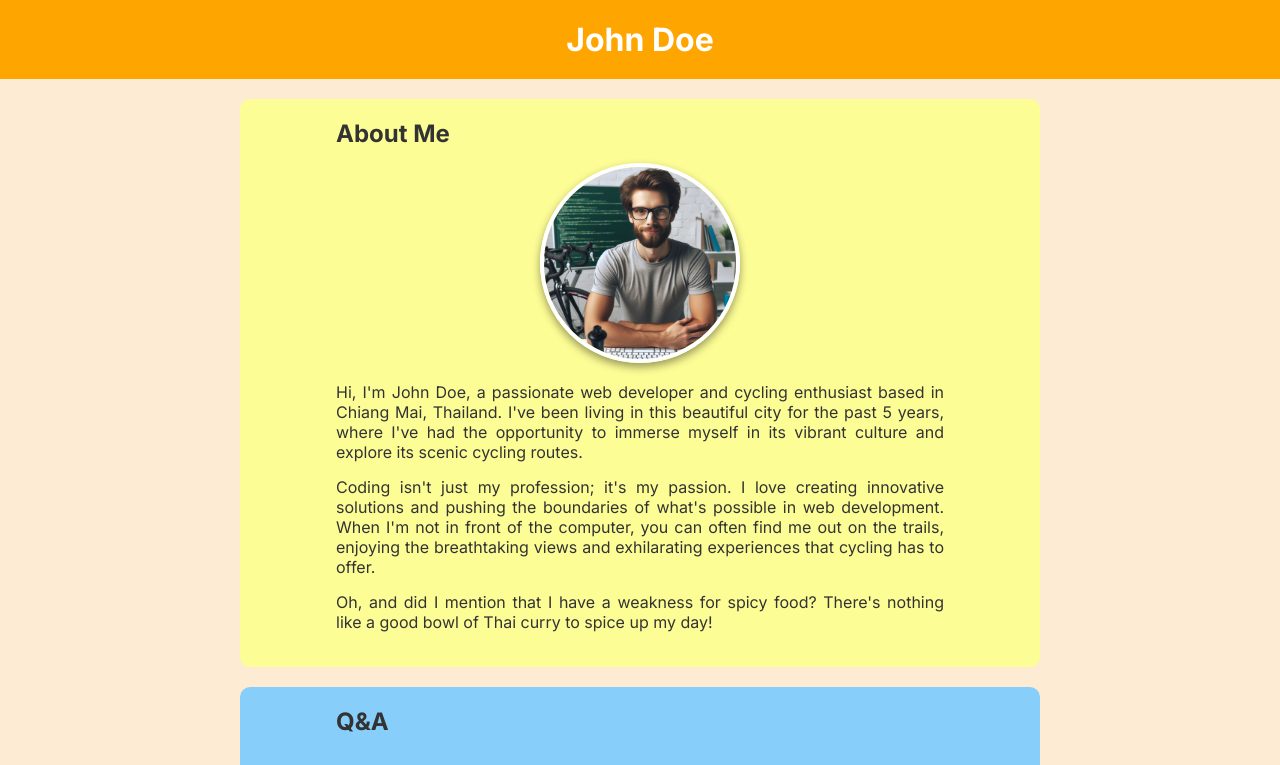
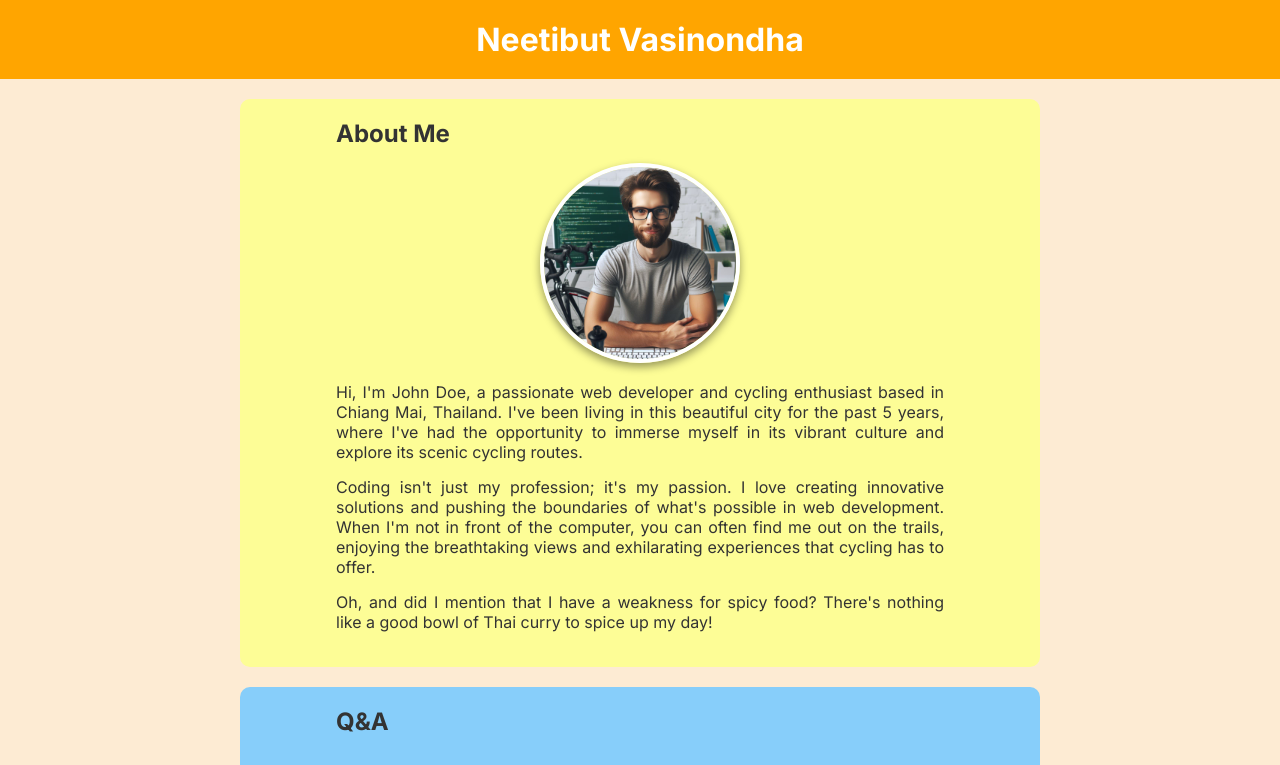
Before and after one commit to neetibut/learn_git_1, a plain HTML site: page index.html in a window 1280 px wide. Shown: the top 765 px of the page. Drawn offline with Linux system fonts and the light colour scheme.

Commit message:
updated header title name

```diff
--- a/index.html
+++ b/index.html
@@ -9,7 +9,7 @@
   <body>
     <header class="header">
       <div class="container">
-        <h1 class="header__title">John Doe</h1>
+        <h1 class="header__title">Neetibut Vasinondha</h1>
       </div>
     </header>
 
```
